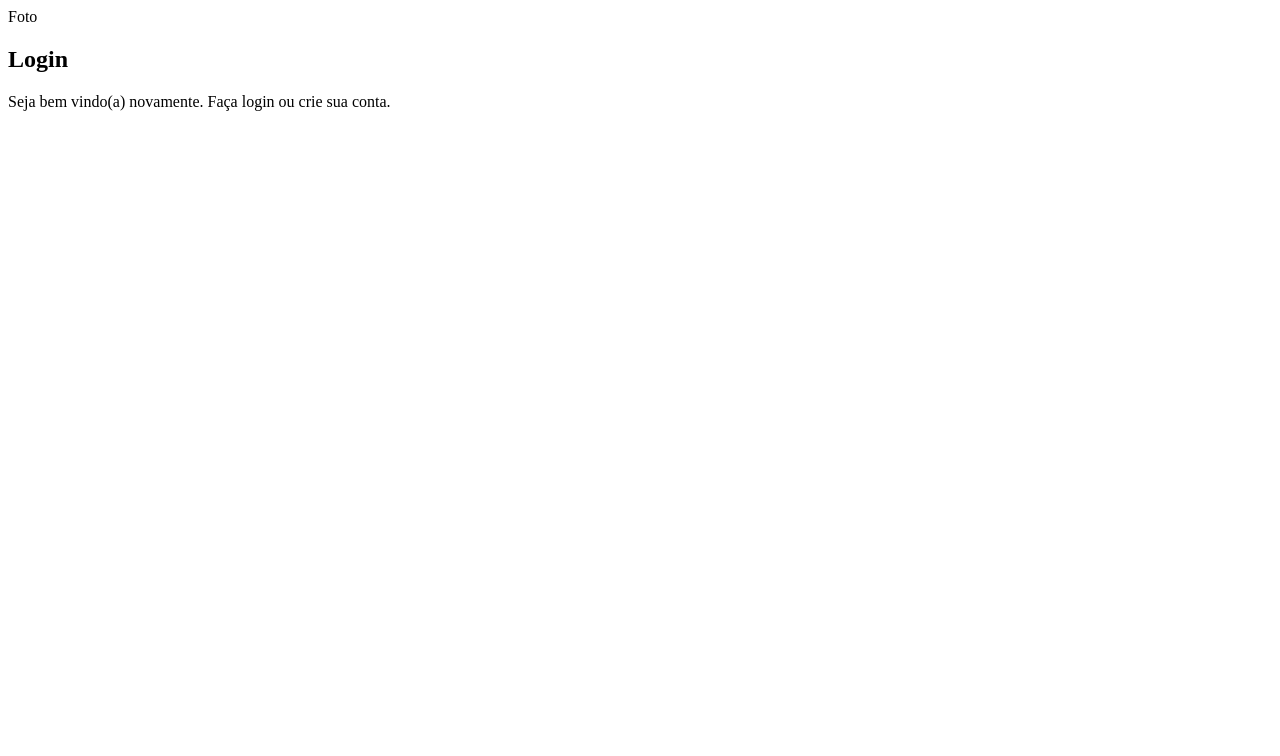
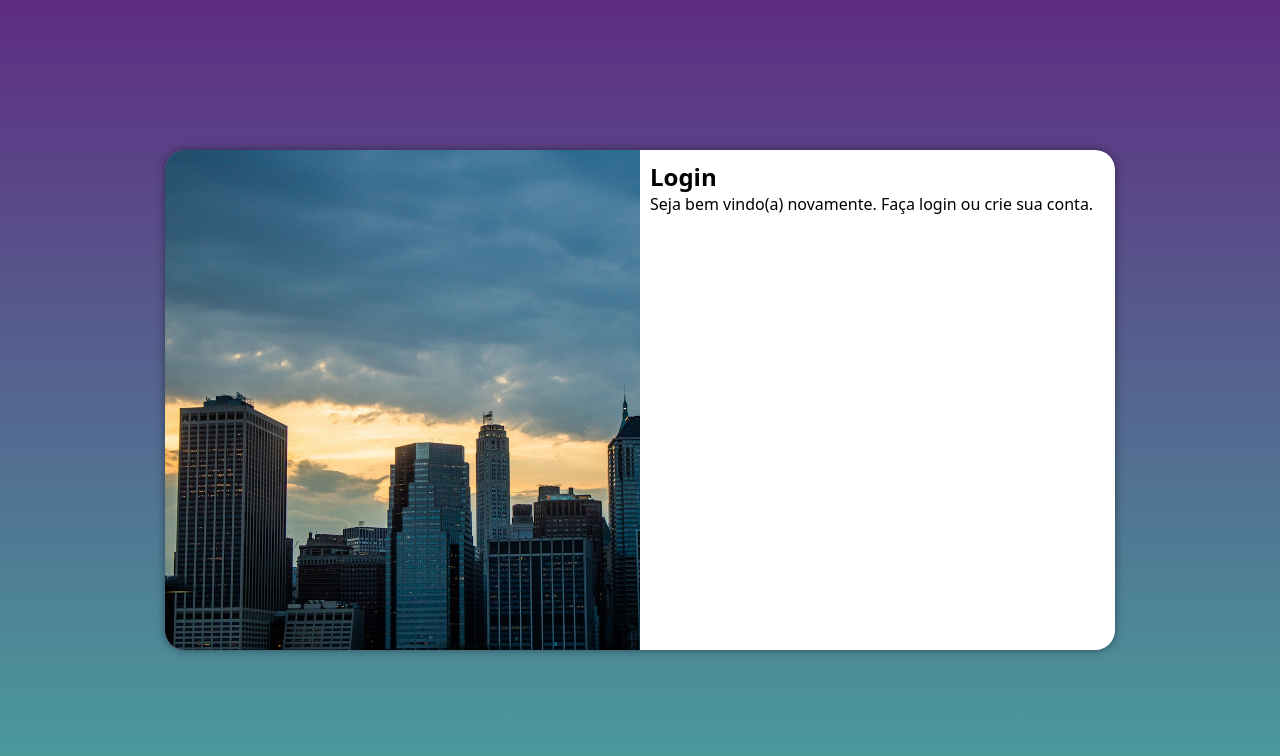
Before and after one commit to samuelifestyle/projeto-login, a plain HTML site: page index.html in a window 1280 px wide. Drawn offline with Linux system fonts and the light colour scheme.

Commit message:
media query outros dispositivos

```diff
--- /dev/null
+++ b/estilos/media-query.css
@@ -0,0 +1,45 @@
+@charset "UTF-8";
+
+@media screen and (min-width: 768px) and (max-width: 992px) {
+
+    body {
+        background-image: linear-gradient(to top, #49a09d, #5f2c82);
+    }
+
+    section#login {
+        width: 80vw;
+    }
+
+    section#login > div#imagem {
+        float:left;
+        width: 30%;
+        height: 100%;
+    }
+
+    section#login > div#formulario {
+        float: right;
+        width: 70%;
+    }
+}
+
+@media screen and (min-width: 992px) {
+
+    body {
+        background-image: linear-gradient(to top, #49a09d, #5f2c82);
+    }
+
+    section#login {
+        width: 950px;
+    }
+
+    section#login > div#imagem {
+        float: left;
+        width: 50%;
+        height: 100%;
+    }
+
+    section#login > div#formulario {
+        float: right;
+        width: 50%;
+    }
+}
--- a/estilos/style.css
+++ b/estilos/style.css
@@ -5,3 +5,52 @@
     verde: #49a09d
     lilás: #5f2c82
 */
+
+* {
+    font-family: system-ui, -apple-system, BlinkMacSystemFont, 'Segoe UI', Roboto, Oxygen, Ubuntu, Cantarell, 'Open Sans', 'Helvetica Neue', sans-serif;
+    padding: 0px;
+    margin: 0px;
+    box-sizing: border-box;
+}
+
+body, html {
+    background-color: #5f2c82;
+    height: 100vh;
+    width: 100vw;
+}
+
+main {
+    position: relative;
+    height: 100vh;
+    width: 100vw;
+}
+
+section#login {
+    position: absolute;
+    top: 50%;
+    left: 50%;
+    transform: translate(-50%, -50%);
+    overflow: hidden;
+
+    background-color: white;
+    width: 250px;
+    height: 500px;
+    border-radius: 20px;
+    box-shadow: 0px 0px 10px rgba(0, 0, 0, 0.438);
+
+    transition: width .3s, height .3s;
+    transition-timing-function: ease;
+}
+
+section#login > div#imagem {
+    display: block;
+    background: #5f2c82 url(../imagens/login.jpg) no-repeat;
+    background-size: cover;
+    height: 200px;
+}
+
+section#login > div#formulario {
+    display: block;
+    padding: 10px;
+
+}
--- a/index.html
+++ b/index.html
@@ -5,12 +5,13 @@
     <meta name="viewport" content="width=device-width, initial-scale=1.0">
     <title>Login</title>
     <link rel="stylesheet" href="estilos/style.css">
+    <link rel="stylesheet" href="estilos/media-query.css">
 </head>
 <body>
     <main>
         <section id="login">
             <div id="imagem">
-                Foto
+
             </div>
             <div id="formulario">
                 <h1>Login</h1>
```
